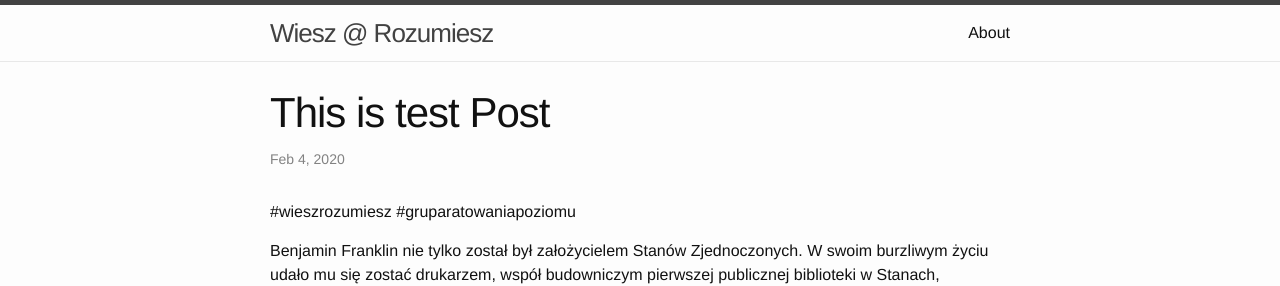
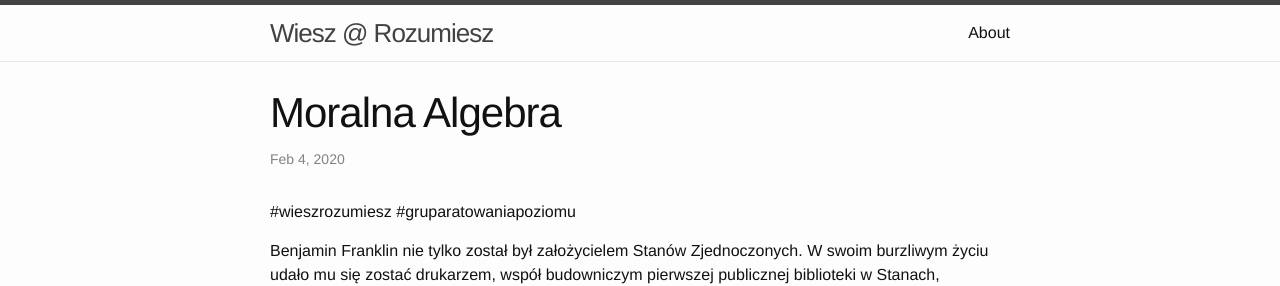
Before and after one commit to siedlmi/siedlmi.github.io, a Jekyll site: the page built from _posts/2020-02-04-test.markdown, in a window 1280 px wide. Shown: the top 286 px of the page. Built offline with Jekyll 4.4.1, drawn with Linux system fonts in a browser that asks for light colours.

Commit message:
Update 2020-02-04-test.markdown

```diff
--- a/_posts/2020-02-04-test.markdown
+++ b/_posts/2020-02-04-test.markdown
@@ -1,7 +1,7 @@
 ---
 layout: post
-title:  "This is test Post"
-date:   2020-02-04 13:09:19 +0000
+title:  "Moralna Algebra"
+date:   2020-02-04 20:58:00 +0000
 categories: jekyll update
 ---
 
```
